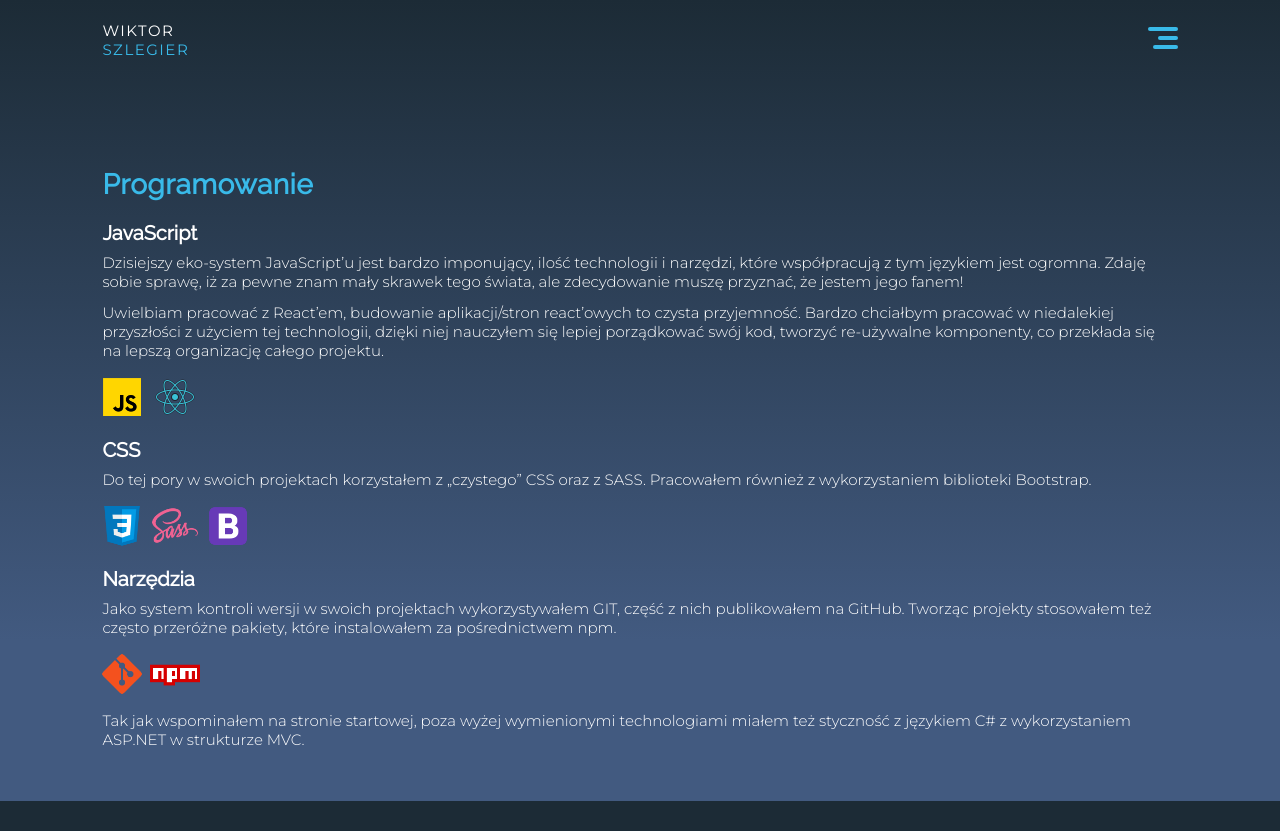
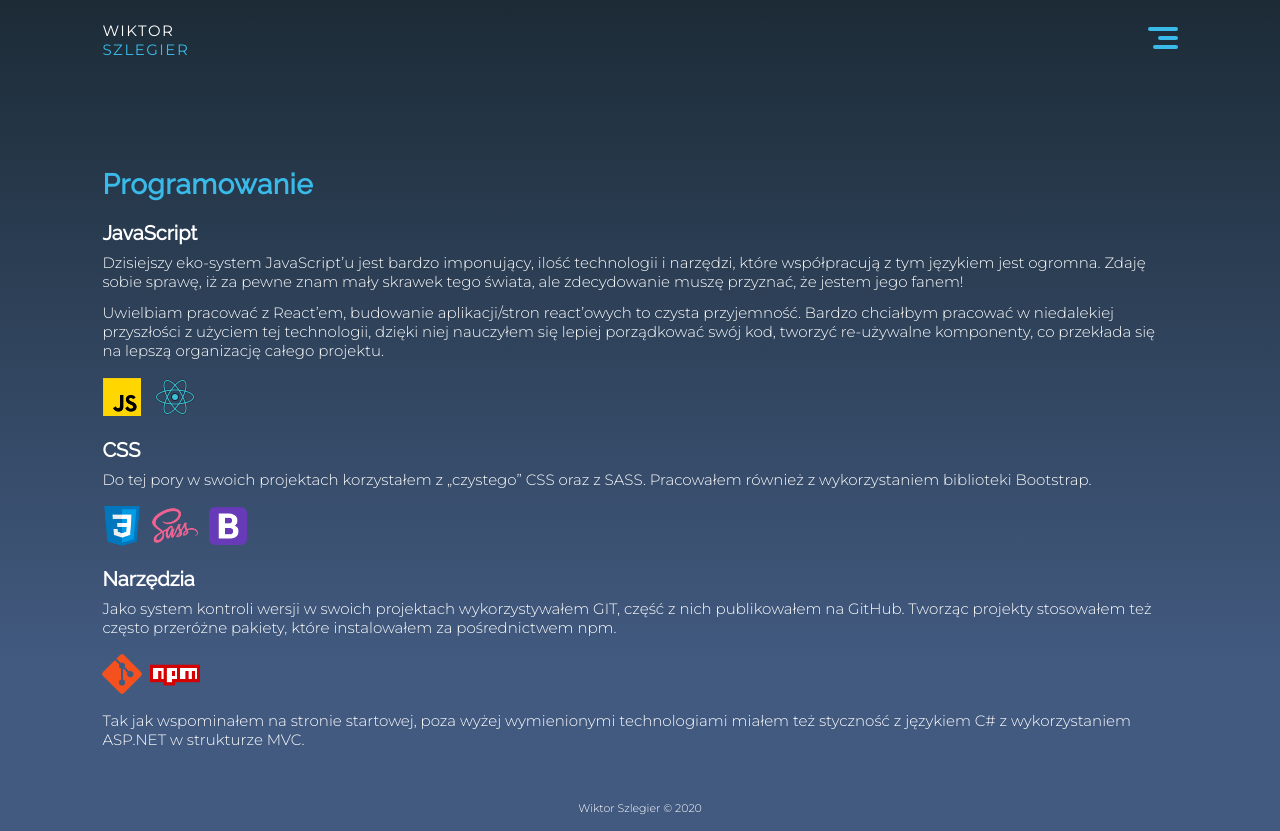
Before and after one commit to Wiiktor22/MyWebSite, a React (Create React App) app: page /skills in a window 1280 px wide. Before the commit the page ends 801 px from the top, so only its background shows below. Built offline with nearby package versions, Linux system fonts and the light colour scheme.

Commit message:
Update nav and animations

```diff
--- a/src/App.js
+++ b/src/App.js
@@ -7,6 +7,7 @@ import Home from './components/views/Home';
 import Skills from './components/views/Skills';
 import Projects from './components/views/Projects';
 import Contact from './components/views/Contact';
+import Footer from './components/footer/Footer';
 
 const GlobalStyle = createGlobalStyle`
     * {
@@ -61,6 +62,7 @@ const App = () => {
                         <Route path='/contact' component={Contact} />
                     </PagesWrapper>
                 </Switch>
+                <Footer />
             </Wrapper>
         </BrowserRouter>
     );
--- a/src/components/elements/Heading.js
+++ b/src/components/elements/Heading.js
@@ -7,6 +7,15 @@ const Heading = styled.h2`
     letter-spacing: .5px;
     color: #39BAE9;
     padding: 1vh 0 2vh;
+    animation: .7s show ease-in;
+    @keyframes show {
+        from {
+            transform: translateY(100%);
+        }
+        to {
+            transform: translateX(0);
+        }
+    }
 `;
 
 export default Heading;
--- /dev/null
+++ b/src/components/elements/PageWrapper.js
@@ -0,0 +1,15 @@
+import styled from 'styled-components';
+
+const PageWrapper = styled.div`
+    animation: .5s show ease-in;
+    @keyframes show {
+        from {
+            transform: scale(.7);
+        }
+        to {
+            transform: scale3d(1);
+        }
+    }
+`;
+
+export default PageWrapper;
--- /dev/null
+++ b/src/components/footer/Footer.js
@@ -0,0 +1,22 @@
+import React from 'react';
+import styled from 'styled-components';
+
+const FooterWrapper = styled.footer`
+    height: 100%;
+    padding: 0 8vw 2vh;
+    text-align: center;
+`;
+
+const FooterText = styled.p`
+    font-size: 1.1rem;
+`;
+
+const date = new Date();
+
+const Footer = () => (
+    <FooterWrapper>
+        <FooterText>Wiktor Szlegier © {date.getFullYear()}</FooterText>
+    </FooterWrapper>
+)
+
+export default Footer;
--- a/src/components/header/Nav/Nav.js
+++ b/src/components/header/Nav/Nav.js
@@ -9,24 +9,16 @@ import { Link } from 'react-router-dom';
 const NavWrapper = styled.nav`
     position: absolute;
     top: 10vh;
-    left: 0;
+    left: 8vw;
     height: 10vh;
-    width: 100%;
-    animation: ${({ showNav }) => showNav ? '.5s show ease-out;' : '.5s hide ease-out;'};
-    @keyframes show {
+    width: 84%;
+    animation: .5s showNav ease-out;
+    @keyframes showNav {
         from {
             transform: translateX(100%);
         }
         to {
             transform: translateX(0);
-        }
-    }
-    @keyframes hide {
-        from {
-            transform: translateX(0);
-        }
-        to {
-            transform: translateX(100%);
         }
     }
 `;
@@ -37,10 +29,11 @@ const ListWrapper = styled.ul`
     justify-content: center;
     align-content: center;
     height: 100%;
-    width: 90%;
+    width: 100%;
     margin: 0 auto;
-    border-radius: 10px;
+    border-radius: 5px;
     box-shadow: 0px 0px 12px 0px rgba(61,89,110,0.2);
+    box-shadow: 0px 0px 12px 0px rgba(28,43,54,0.8);
 `;
 
 const NavItem = styled.li`
--- a/src/components/views/Contact.js
+++ b/src/components/views/Contact.js
@@ -4,6 +4,7 @@ import Heading from '../elements/Heading';
 import Paragraph from '../elements/Paragraph';
 import MailIcon from './../../assets/icons/mail.png';
 import LinkedinIcon from './../../assets/icons/linkedin.png';
+import PageWrapper from '../elements/PageWrapper';
 
 const text = "Zapraszam do kontaktu ze mną – szukam pracy w Trójmieście.";
 const text2 = "Skontaktuj się ze mną poprzez:";
@@ -31,7 +32,7 @@ const ContactText = styled.h3`
 
 const Contact = () => {
     return (
-        <>
+        <PageWrapper>
             <Heading>Kontakt</Heading>
             <Paragraph>{text}</Paragraph>
             <Paragraph>{text2}</Paragraph>
@@ -43,7 +44,7 @@ const Contact = () => {
                 <ContactIcon src={LinkedinIcon}/>
                 <ContactText>Wiktor Szlegier</ContactText>
             </ContactItem>
-        </>
+        </PageWrapper>
     );
 }
 
--- a/src/components/views/Home.js
+++ b/src/components/views/Home.js
@@ -1,6 +1,7 @@
 import React from 'react';
 import Heading from '../elements/Heading';
 import Paragraph from '../elements/Paragraph';
+import PageWrapper from '../elements/PageWrapper';
 
 const text1 = "Nazywam się Wiktor, mam 21 lat i jestem studentem II roku Uniwersytetu Gdańskiego na kierunku Informatyka i Ekonometria. Aktualnie szukam pracy jako Junior Front-End Developer lub Junior JavaScript Developer, aby zdobywać cenne doświadczenie już jako student.";
 
@@ -10,12 +11,12 @@ const text3 = "Oprócz programowania interesuję się również motoryzacją (w
 
 const Home = () => {
     return (
-        <>
+        <PageWrapper>
             <Heading>Cześć!</Heading>
             <Paragraph>{text1}</Paragraph>
             <Paragraph>{text2}</Paragraph>
             <Paragraph>{text3}</Paragraph>
-        </>
+        </PageWrapper>
     );
 }
 
--- a/src/components/views/Projects.js
+++ b/src/components/views/Projects.js
@@ -6,6 +6,7 @@ import SmallHeading from '../elements/SmallHeading';
 import Button from '../elements/Button';
 import mtScreen from './../../assets/projects/MT_Screen.jpg';
 import yScreen from './../../assets/projects/YScreen.jpg';
+import PageWrapper from '../elements/PageWrapper';
 
 const text = "W poniższej sekcji znajduję się wizualizacja kilku z moich projektów. Ich pełną listę można oczywiście zobaczyć na moim profilu ";
 const ghRef = "https://github.com/Wiiktor22";
@@ -37,7 +38,7 @@ const Img = styled.img`
 
 const Projects = () => {
     return (
-        <>
+        <PageWrapper>
             <Heading>Projekty</Heading>
             <Paragraph>{text}<MyLink href={ghRef} target="_blank">GitHub</MyLink>.</Paragraph>
             <SmallHeading>MoneyTracker</SmallHeading>
@@ -55,7 +56,7 @@ const Projects = () => {
                 <Button href={yCode} target="_blank">Code</Button>
             </BtnWrapper>
             <Paragraph>Repozytorium mojej strony, na której obecnie się znajdujesz możesz znaleźć <MyLink href={myCode} target="_blank">tutaj</MyLink>.</Paragraph>
-        </>
+        </PageWrapper>
     );
 }
 
--- a/src/components/views/Skills.js
+++ b/src/components/views/Skills.js
@@ -10,6 +10,7 @@ import SASSLogo from './../../assets/technologyIcons/sass.png';
 import BootstrapLogo from './../../assets/technologyIcons/bootstrap.png';
 import npmLogo from './../../assets/technologyIcons/npm.png';
 import gitLogo from './../../assets/technologyIcons/git.png';
+import PageWrapper from '../elements/PageWrapper';
 
 const text1 = "Dzisiejszy eko-system JavaScript’u jest bardzo imponujący, ilość technologii i narzędzi, które współpracują z tym językiem jest ogromna. Zdaję sobie sprawę, iż za pewne znam mały skrawek tego świata, ale zdecydowanie muszę przyznać, że jestem jego fanem!";
 const text2 = "Uwielbiam pracować z React’em, budowanie aplikacji/stron react’owych to czysta przyjemność. Bardzo chciałbym pracować w niedalekiej przyszłości z użyciem tej technologii, dzięki niej nauczyłem się lepiej porządkować swój kod, tworzyć re-używalne komponenty, co przekłada się na lepszą organizację całego projektu.";
@@ -31,7 +32,7 @@ const ImgWrapper = styled.div`
 
 const Skills = () => {
     return (
-        <>
+        <PageWrapper>
             <Heading>Programowanie</Heading>
             <SmallHeading>JavaScript</SmallHeading>
             <Paragraph>{text1}</Paragraph>
@@ -54,7 +55,7 @@ const Skills = () => {
                 <ImgContainer src={npmLogo}></ImgContainer>
             </ImgWrapper>
             <Paragraph>{text5}</Paragraph>
-        </>
+        </PageWrapper>
     );
 }
 
```
